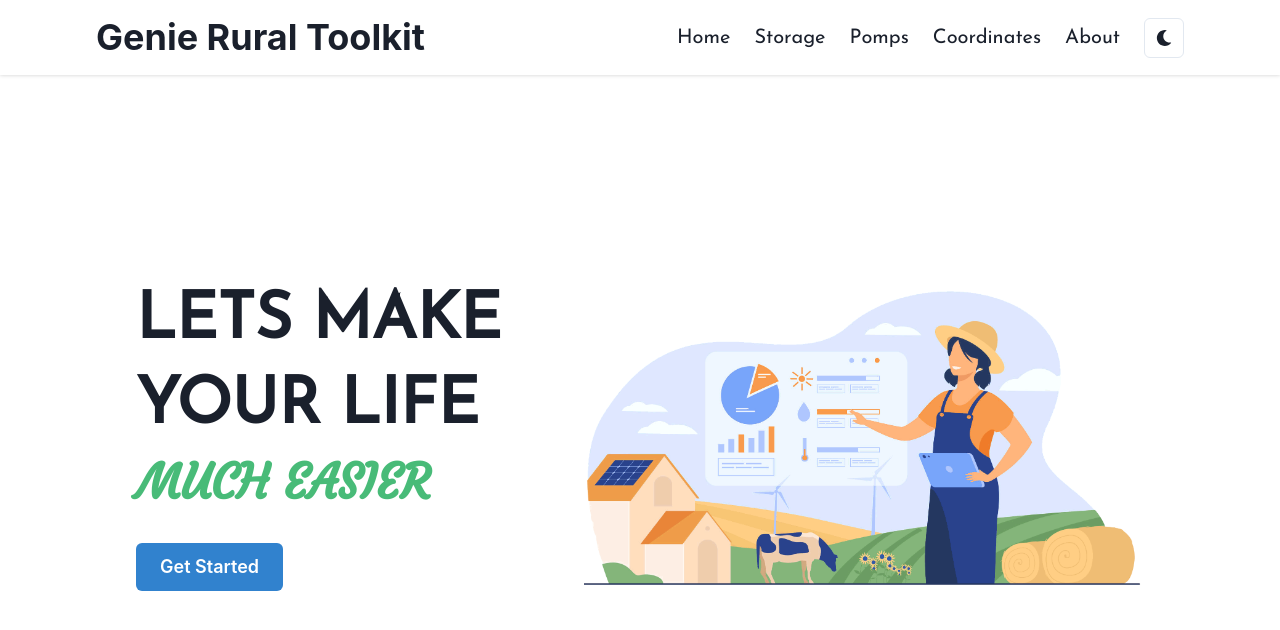
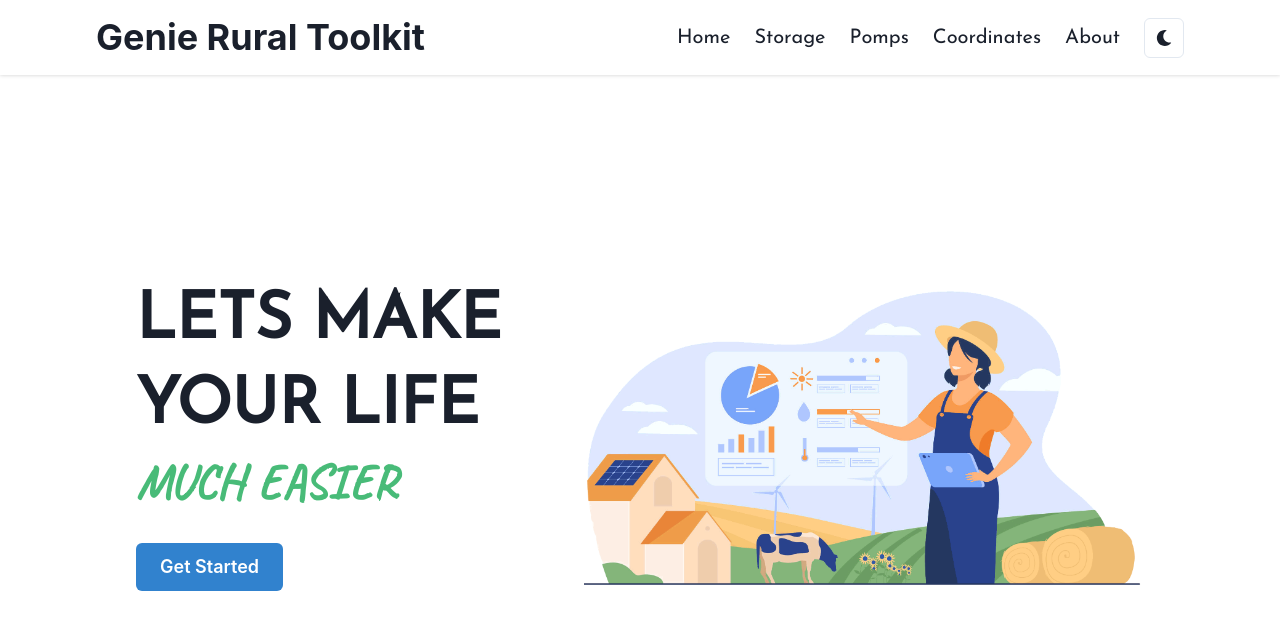
Before and after one commit to anas-asimi/Genie-rural-toolkit, a React (Vite) app: page / in a window 1280 px wide. Shown: the top 630 px of the page. Built offline with nearby package versions, Linux system fonts and the light colour scheme.

Commit message:
change Courgette font to Caveat

```diff
--- a/src/index.css
+++ b/src/index.css
@@ -1,4 +1,4 @@
-@import url('https://fonts.googleapis.com/css2?family=Courgette&display=swap');
+@import url('https://fonts.googleapis.com/css2?family=Caveat&display=swap');
 @import url('https://fonts.googleapis.com/css2?family=Josefin+Sans&display=swap');
 
 
--- a/src/pages/Home.jsx
+++ b/src/pages/Home.jsx
@@ -14,7 +14,7 @@ export default function Home() {
               <Heading fontSize='64px' fontFamily='Josefin Sans'>
                 Your Life
               </Heading>
-              <Heading fontSize='48px' fontFamily='Courgette' color='green.400'>
+              <Heading fontSize='48px' fontFamily='Caveat' color='green.400'>
                 Much Easier
               </Heading>
               <Link as={ReactLink} to="/storage">
```
